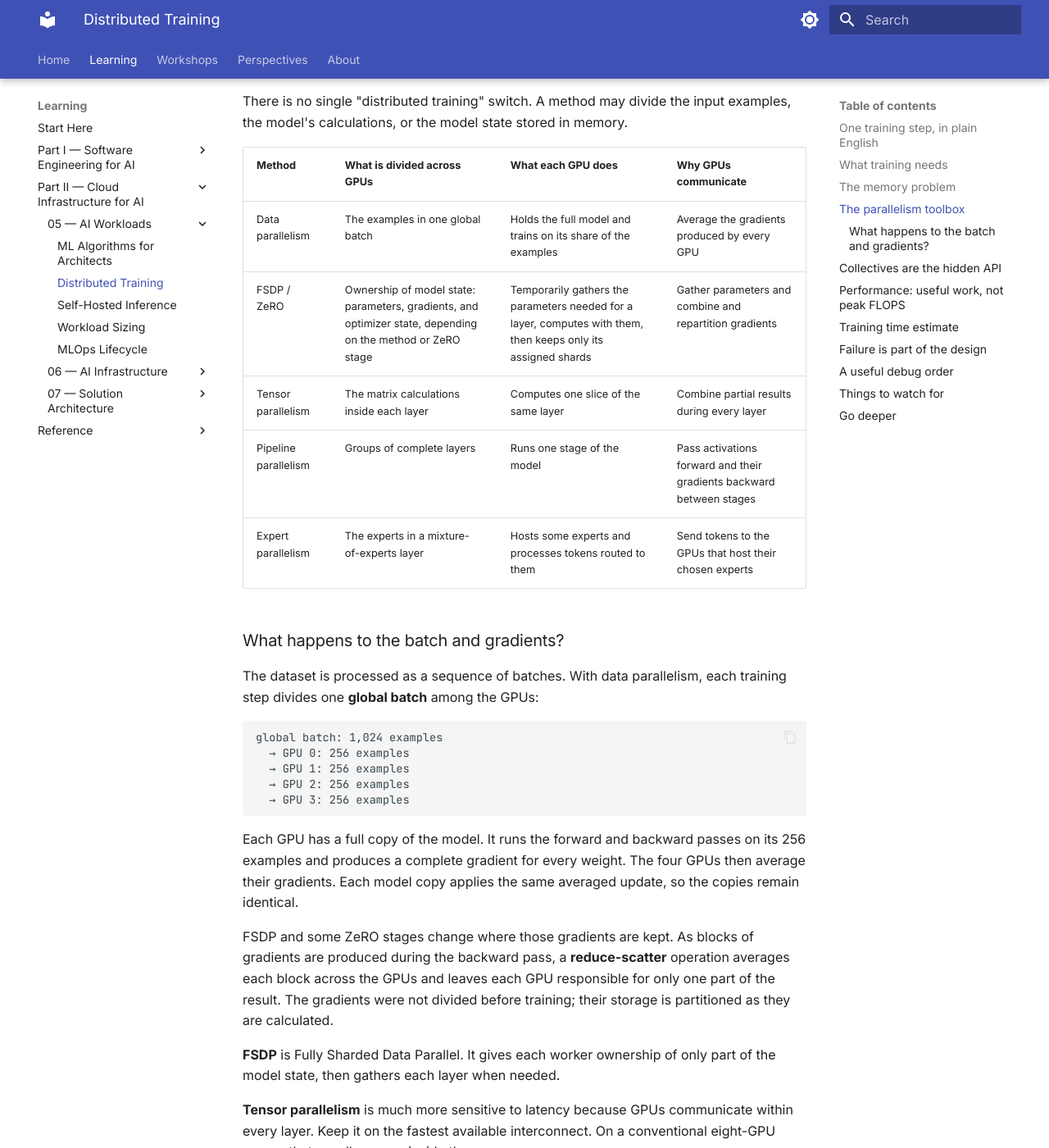
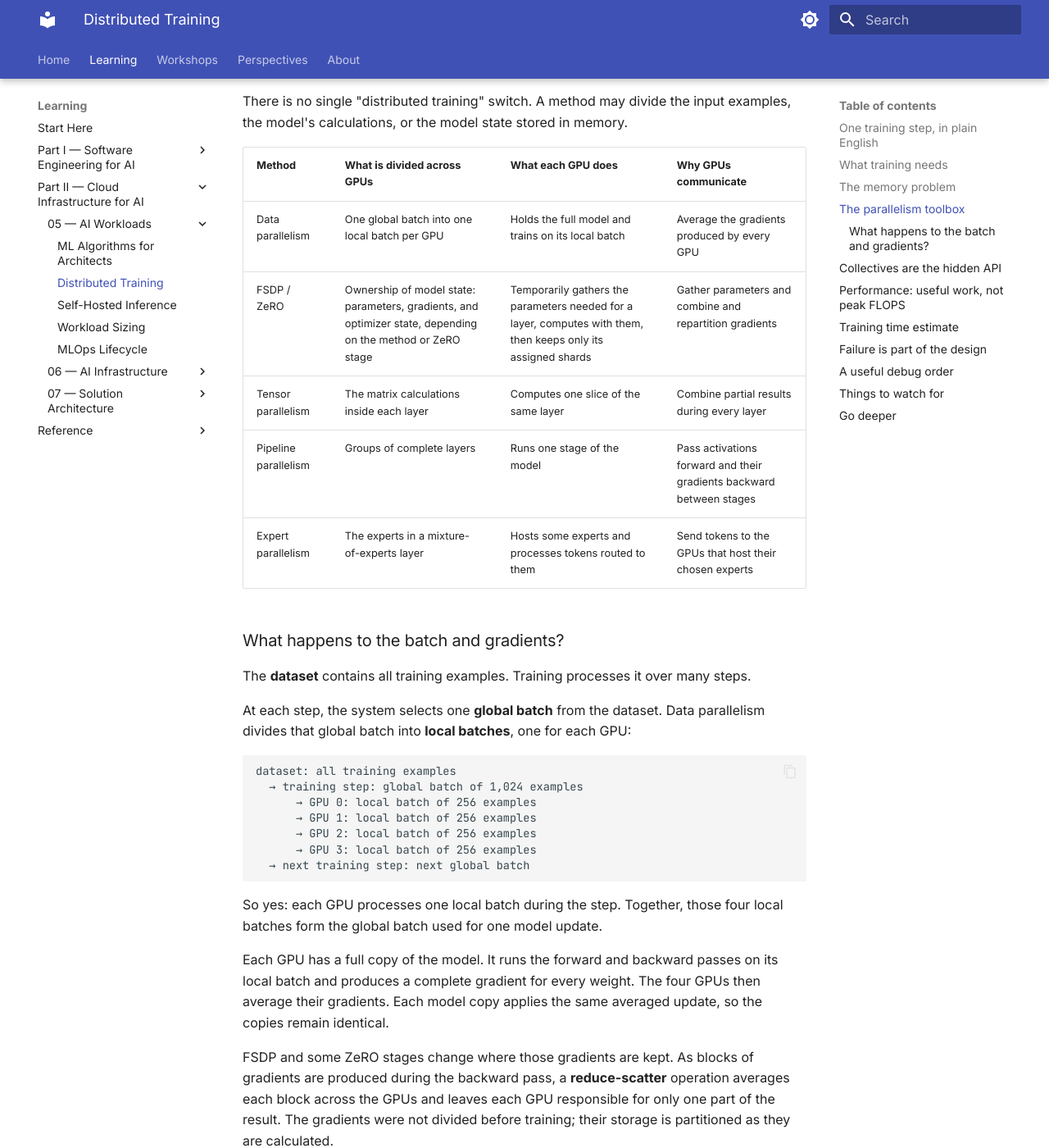
Before and after one commit to Jonathan34/ai-learning, an MkDocs documentation site: the page built from docs/05-ai-workloads/22-distributed-training.md, in a window 1280 px wide and 1400 px high, scrolled down 2273 px. Shown: the whole window at 82% size. Built offline with MkDocs 1.6.1 and Material for MkDocs 9.7.7, drawn with Linux system fonts in a browser that asks for light colours.

Commit message:
docs: distinguish global and local batches

````diff
--- a/docs/05-ai-workloads/22-distributed-training.md
+++ b/docs/05-ai-workloads/22-distributed-training.md
@@ -71,7 +71,7 @@ There is no single "distributed training" switch. A method may divide the input
 
 | Method | What is divided across GPUs | What each GPU does | Why GPUs communicate |
 |---|---|---|---|
-| Data parallelism | The examples in one global batch | Holds the full model and trains on its share of the examples | Average the gradients produced by every GPU |
+| Data parallelism | One global batch into one local batch per GPU | Holds the full model and trains on its local batch | Average the gradients produced by every GPU |
 | FSDP / ZeRO | Ownership of model state: parameters, gradients, and optimizer state, depending on the method or ZeRO stage | Temporarily gathers the parameters needed for a layer, computes with them, then keeps only its assigned shards | Gather parameters and combine and repartition gradients |
 | Tensor parallelism | The matrix calculations inside each layer | Computes one slice of the same layer | Combine partial results during every layer |
 | Pipeline parallelism | Groups of complete layers | Runs one stage of the model | Pass activations forward and their gradients backward between stages |
@@ -79,17 +79,23 @@ There is no single "distributed training" switch. A method may divide the input
 
 ### What happens to the batch and gradients?
 
-The dataset is processed as a sequence of batches. With data parallelism, each training step divides one **global batch** among the GPUs:
+The **dataset** contains all training examples. Training processes it over many steps.
+
+At each step, the system selects one **global batch** from the dataset. Data parallelism divides that global batch into **local batches**, one for each GPU:
 
 ```text
-global batch: 1,024 examples
-  → GPU 0: 256 examples
-  → GPU 1: 256 examples
-  → GPU 2: 256 examples
-  → GPU 3: 256 examples
+dataset: all training examples
+  → training step: global batch of 1,024 examples
+      → GPU 0: local batch of 256 examples
+      → GPU 1: local batch of 256 examples
+      → GPU 2: local batch of 256 examples
+      → GPU 3: local batch of 256 examples
+  → next training step: next global batch
 ```
 
-Each GPU has a full copy of the model. It runs the forward and backward passes on its 256 examples and produces a complete gradient for every weight. The four GPUs then average their gradients. Each model copy applies the same averaged update, so the copies remain identical.
+So yes: each GPU processes one local batch during the step. Together, those four local batches form the global batch used for one model update.
+
+Each GPU has a full copy of the model. It runs the forward and backward passes on its local batch and produces a complete gradient for every weight. The four GPUs then average their gradients. Each model copy applies the same averaged update, so the copies remain identical.
 
 FSDP and some ZeRO stages change where those gradients are kept. As blocks of gradients are produced during the backward pass, a **reduce-scatter** operation averages each block across the GPUs and leaves each GPU responsible for only one part of the result. The gradients were not divided before training; their storage is partitioned as they are calculated.
 
````
